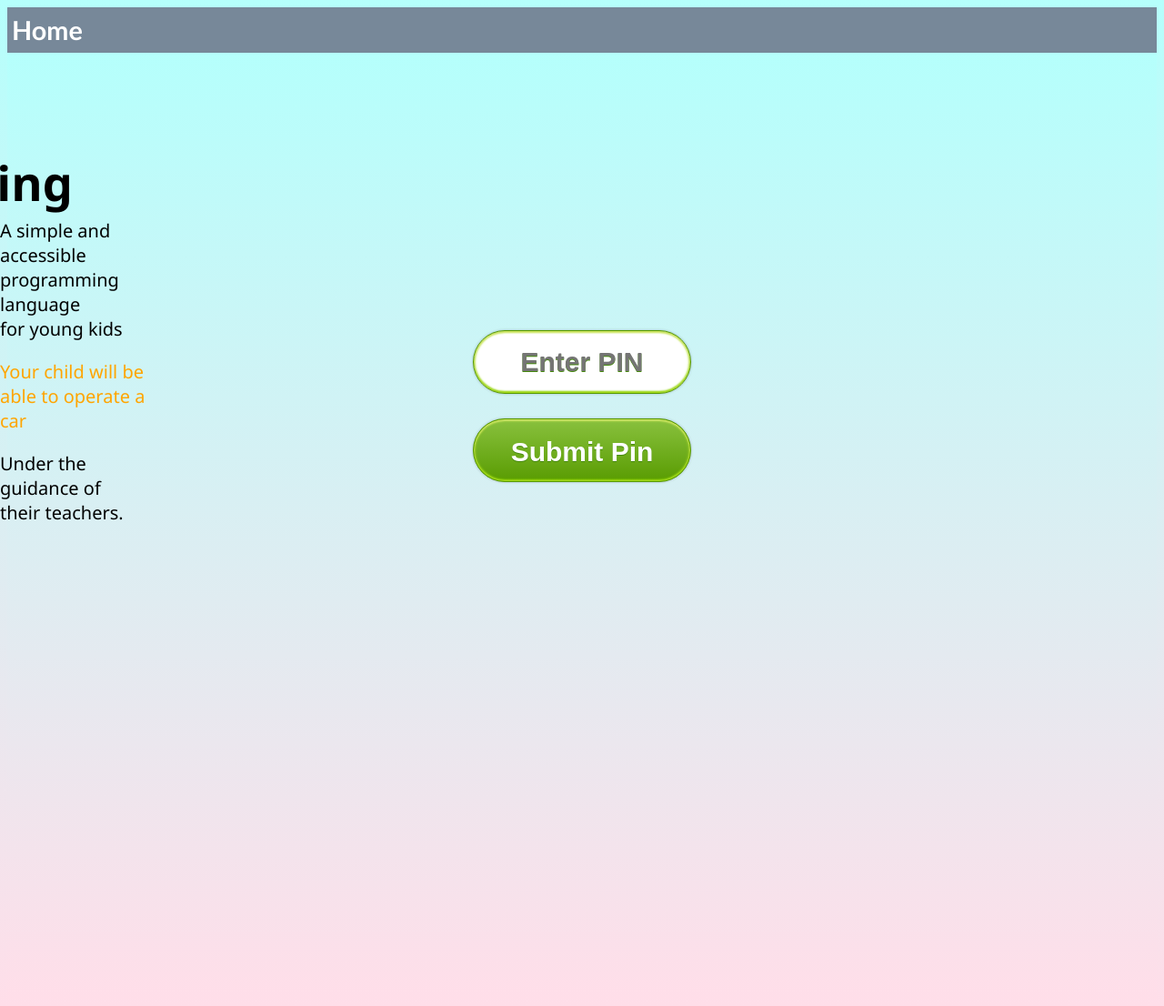
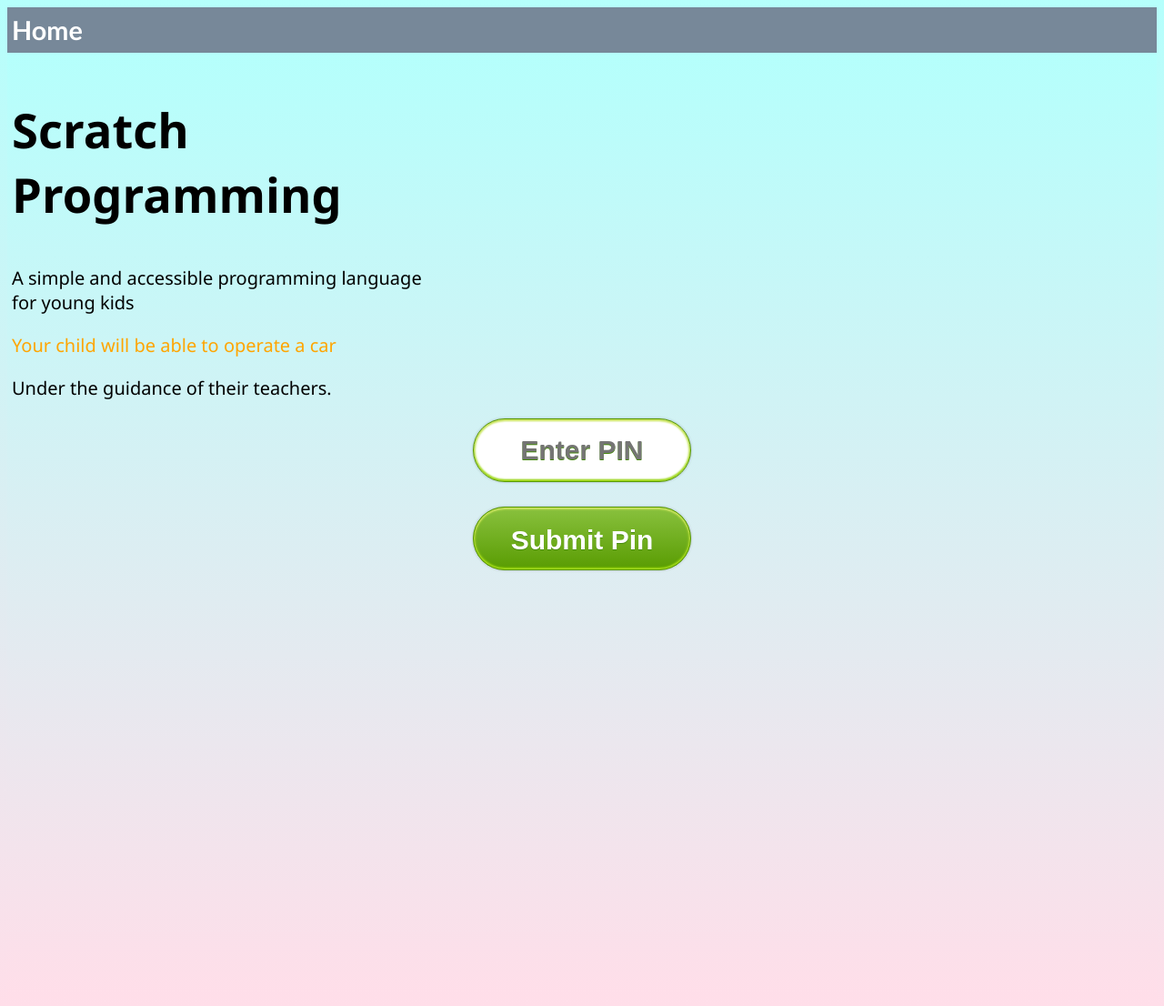
Before and after one commit to fuminchong/ICT2101-2201-Team-Project, a Flask app: page / in a window 1280 px wide. Shown: the whole page at 91% size. Run offline with Flask 2, Linux system fonts and the light colour scheme.

Commit message:
Modify and fix bugs for homepage
Modify and fix bugs for homepage

```diff
--- a/M3 Code/static/site.css
+++ b/M3 Code/static/site.css
@@ -102,15 +102,9 @@
   padding: 1px 0 0 1px;
 }
 .scratchhome{
-  position: absolute;
-  top: 50px;
-  right: 1200px;
   font-size: 35px
 }
 .scratchhomecontent{
-  position: absolute;
-  top: 220px;
-  right: 1120px;
   font-size: 20px
 }
 .aboutscratch{
@@ -127,8 +121,6 @@
 float:left;
 }
 .validateform{
-  position: relative;
-  top:300px;
   text-align: center;
   font-size: 20px
 }
--- a/M3 Code/templates/home.html
+++ b/M3 Code/templates/home.html
@@ -39,15 +39,6 @@
     <h2>Scratch <br>Programming</h2>
 </div>
 
-<form class="validateform" action="#" method="post">
-    <input type="text" id="pin" name="fpin" placeholder="Enter PIN">
-	{% if error %}
-        <p class="error"><strong>Error:</strong> {{ error }}
-      	{% endif %}
-    <br>
-    <br>
-    <button type="submit" name="submit_button" class="btn btn-oval">Submit Pin</button>
-  </form>
 
 <div class="scratchhomecontent">
     <p>A simple and accessible programming language<br> for young kids<br>
@@ -55,6 +46,16 @@
     </p>
 
 </div>
+<form class="validateform" action="#" method="post">
+  <input type="text" id="pin" name="fpin" placeholder="Enter PIN">
+{% if error %}
+      <p class="error"><strong>Error:</strong> {{ error }}
+      {% endif %}
+  <br>
+  <br>
+  <button type="submit" name="submit_button" class="btn btn-oval">Submit Pin</button>
+</form>
+
 
 
 {% endblock %}
```
